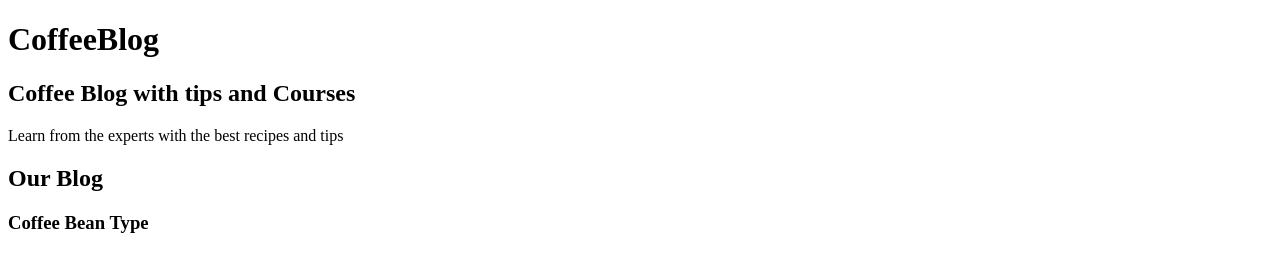
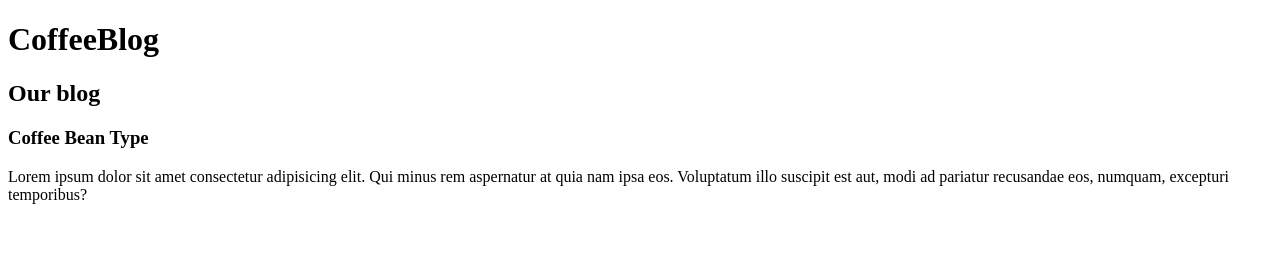
Before and after one commit to CodeMagicianEquinox/CoffeeBlog, a plain HTML site: page index.html in a window 1280 px wide. Drawn offline with Linux system fonts and the light colour scheme.

Commit message:
Add files via upload
Updated CoffeeBlog structure with revisions per class session #2 instructions.

```diff
--- a/index.html
+++ b/index.html
@@ -7,16 +7,14 @@
 </head>
 <body>
     <header>
-        <h1> CoffeeBlog</h1>
+        <h1>CoffeeBlog</h1>
     </header>
-        <h2> Coffee Blog with tips and Courses</h2>
-         <p>Learn from the experts with the best recipes and tips</p>
-
-         <h2> Our Blog</h2>
-         <h3> Coffee Bean Type</h3>
-
-
-    <div> </div>
-
+    <main>
+        <h2>Our blog</h2>
+        <div>
+            <h3>Coffee Bean Type</h3>
+            <p>Lorem ipsum dolor sit amet consectetur adipisicing elit. Qui minus rem aspernatur at quia nam ipsa eos. Voluptatum illo suscipit est aut, modi ad pariatur recusandae eos, numquam, excepturi temporibus?</p>
+        </div>
+    </main>
 </body>
 </html>
```
